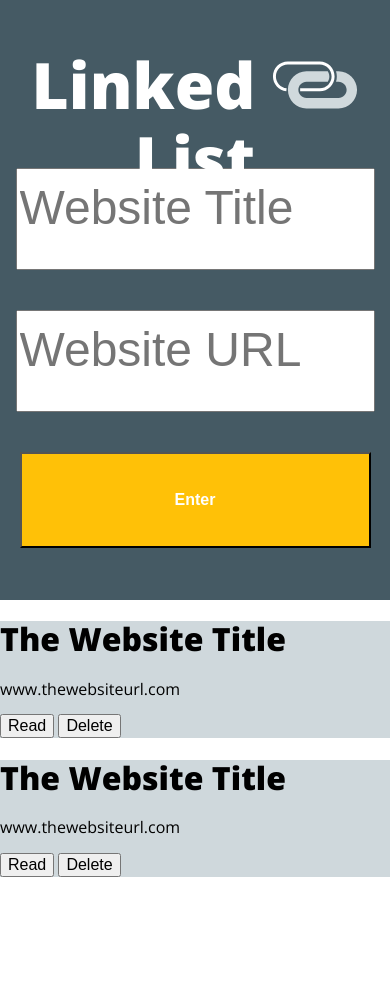
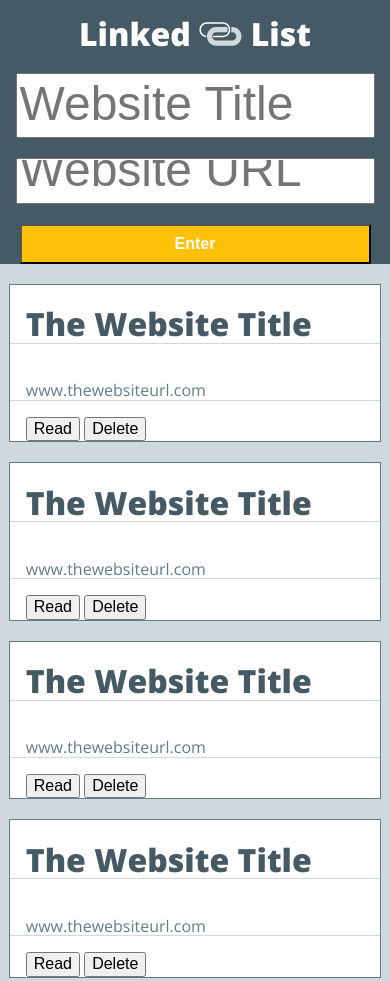
Before and after one commit to buji405/linked-list, a plain HTML site: page index.html in a window 390 px wide. Before the commit the page ends 877 px from the top, so only its background shows below. Drawn offline with nearby package versions, Linux system fonts and the light colour scheme.

Commit message:
some work on full-page responsive

```diff
--- a/index.html
+++ b/index.html
@@ -2,11 +2,13 @@
 <html>
   <head>
     <title>Linked List</title>
+    <meta name="viewport" content="width=device-width, initial-scale=1">
     <link rel="stylesheet" href="reset.css">
     <link rel="stylesheet" href="styles.css">
     <link href="https://fonts.googleapis.com/css?family=Open+Sans:400,800" rel="stylesheet">
   </head>
   <body>
+
     <section class="fixed-container">
       <header>
         <span>Linked </span><img src="linked-list-logo.svg" alt="linked-list-logo"><span> List</span>
@@ -15,26 +17,46 @@
       <input class="web-url display-standard" type="text" placeholder="Website URL">
       <button class="submit-btn display-standard">Enter</button>
     </section>
-    <section class="link-card">
-      <article>
+
+    <div class="card-container">
+
+      <article class="link-card">
         <h1 class="web-title-display">The Website Title</h1>
         <p>www.thewebsiteurl.com</p>
-        <section>
+        <section class="button-container">
           <button class="read-btn">Read</button>
           <button class="delete-btn">Delete</button>
         </section>
       </article>
-    </section>
-    <section class="link-card">
-      <article>
+
+      <article class="link-card">
         <h1 class="web-title-display">The Website Title</h1>
         <p>www.thewebsiteurl.com</p>
-        <section>
+        <section class="button-container">
           <button class="read-btn">Read</button>
           <button class="delete-btn">Delete</button>
         </section>
       </article>
-    </section>
+
+      <article class="link-card" hidden>
+        <h1 class="web-title-display">The Website Title</h1>
+        <p>www.thewebsiteurl.com</p>
+        <section class="button-container">
+          <button class="read-btn">Read</button>
+          <button class="delete-btn">Delete</button>
+        </section>
+      </article>
+
+      <article class="link-card" hidden>
+        <h1 class="web-title-display">The Website Title</h1>
+        <p>www.thewebsiteurl.com</p>
+        <section class="button-container">
+          <button class="read-btn">Read</button>
+          <button class="delete-btn">Delete</button>
+        </section>
+      </article>
+
+  </div>
   <script type='text/javascript' src='main.js'></script>
   </body>
 </html>
--- a/styles.css
+++ b/styles.css
@@ -1,33 +1,32 @@
 body {
   font-family: 'Open Sans', sans-serif;
+  background: #CFD8DC;
+  font-family: 'Open Sans', sans-serif;
+
 }
 
 .fixed-container {
-  /*display: flex;
-  flex-direction: column;
-  justify-content: center;*/
   background: #455a64;
-  height: 600px;
+  height: 40%;
   width: 100%;
 }
 
 header  {
   width: 100%;
-  height: 80px;
   background: #455a64;
-  text-align:center;
+  text-align: center;
   color: white;
-  padding-top: 3em;
+  padding-top: 1em;
 }
 
 header span {
   font-weight: 800;
-  font-size: 4em;
+  font-size: 2em;
   margin-bottom: 40px;
 }
 
 img {
-  height: 3em;
+  height: 1.5em;
 }
 
 ::-webkit-input-placeholder {
@@ -39,17 +38,69 @@ img {
   text-align: center;
   color: #ffffff;
   font-weight: 800;
+}
 
+.web-title, web-url {
+  padding-top: 20px;
 }
 
 .display-standard {
   width: 90%;
-  height: 6em;
+  height: 2.5em;
   display: block;
-  margin : 40px auto;
+  margin : 20px auto;
+  font-size: 1em;
 }
 
 .link-card {
-  height: 60%;
-  background: #CFD8DC;
+  display: flex;
+  justify-content: center;
+  flex-direction: column;
+  background-color: #ffffff;
+  text-indent: 1em;
+  width: 95%;
+  margin: 20px auto;
+  border: 1px solid #607d8b;
+  color: #455a64
 }
+
+.web-title-display {
+  max-height: 30%;
+  border-bottom: 1px solid #cfd8dc;
+}
+
+p {
+  color: #607d8b;
+  border-bottom: 1px solid #cfd8dc;
+}
+
+.button-container {
+
+}
+
+.read-button {
+
+}
+
+.delete-btn {
+
+}
+
+@media screen and (min-width: 900px) {
+  body {
+    display: flex;
+  }
+
+  .fixed-container {
+    height: 100vh;
+    width: 50%;
+  }
+
+  .card-container {
+    width: 50%;
+  }
+
+  .link-card {
+    height: 21%;
+  }
+}
```
